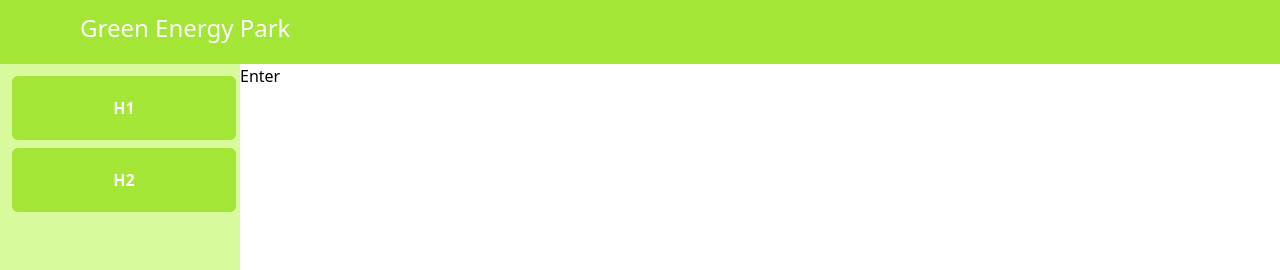
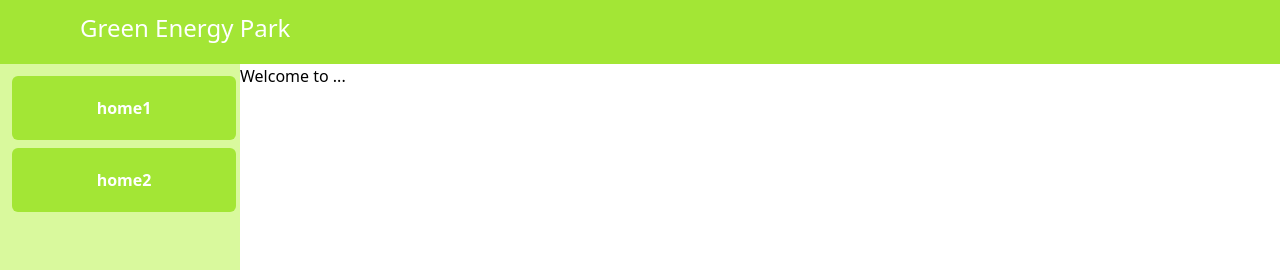
Before and after one commit to Yassmine2020/gep, a Next.js app: page / in a window 1280 px wide. Shown: the top 270 px of the page. Built offline with nearby package versions, Linux system fonts and the light colour scheme.

Commit message:
StaticHomePage

```diff
--- a/components/Layout.js
+++ b/components/Layout.js
@@ -5,10 +5,11 @@ export default function Layout(props) {
   return (
     <div>
       <Navbar />
-      <div className="flex">
-        <SideBar />
-        {props.children}
-      </div>
+      {/* <div className="flex"> */}
+      {/* <SideBar /> */}
+
+      {props.children}
+      {/* </div> */}
     </div>
   );
 }
--- a/components/SideBar.js
+++ b/components/SideBar.js
@@ -1,5 +1,6 @@
 import Button from './Button';
 import { useState } from 'react';
+
 const function1 = () => {
   console.log('Button clicked!');
 };
@@ -13,18 +14,19 @@ const function2 = () => {
 };
 
 const sidebarButtons = [
-  { button: 'H1', onClick: function1 },
-  { button: 'H2', onClick: function2 },
+  { id: 'H1', onClick: function1 },
+  { id: 'H2', onClick: function2 },
 ];
 
 export default function SideBar() {
+  // const [homeIndex, setHomeIndex] = useState('');
   return (
     <div className="bg-primary-200 min-h-screen w-60 flex flex-col">
       <div className="px-3 pt-3 pb-2 space-y-2 ">
         {sidebarButtons.map((buttonData, index) => (
           <Button
             key={index}
-            title={buttonData.button}
+            title={buttonData.id}
             onClick={buttonData.onClick}
           />
         ))}
--- /dev/null
+++ b/pages/home1.js
@@ -0,0 +1,3 @@
+export default function Home2() {
+  return <div>List of device from H1</div>;
+}
--- /dev/null
+++ b/pages/home2.js
@@ -0,0 +1,3 @@
+export default function Home2() {
+  return <div>List of device from H2</div>;
+}
--- a/pages/index.js
+++ b/pages/index.js
@@ -1,20 +1,40 @@
-const function1 = () => {
-  console.log('Button clicked!');
-};
-
-// const function1 = () => {
-//   return 'List of device from house 1';
-// };
-
-const function2 = () => {
-  console.log('Button clicked!');
-};
+import Button from '@/components/Button';
+import { useState } from 'react';
 
 const sidebarButtons = [
-  { button: 'H1', onClick: function1 },
-  { button: 'H2', onClick: function2 },
+  { text: 'home1', home: 1 },
+  { text: 'home2', home: 2 },
 ];
 
-export default function Content() {
-  return <div>Enter</div>;
+export default function HomeIndex() {
+  const [homeIndex, setHomeIndex] = useState(0);
+
+  function handleOnClick(homeName) {
+    setHomeIndex(homeName);
+  }
+
+  return (
+    <div className="flex">
+      {/* <SideBar /> */}
+      <div className="bg-primary-200 min-h-screen w-60 flex flex-col">
+        <div className="px-3 pt-3 pb-2 space-y-2 ">
+          {sidebarButtons.map((buttonData, index) => (
+            <Button
+              key={index}
+              title={buttonData.text}
+              onClick={() => handleOnClick(buttonData.home)}
+            />
+          ))}
+        </div>
+      </div>
+      {/* <SideBar /> */}
+
+
+      {homeIndex !== 0 ? (
+        <div>List of Devices from House H{homeIndex}</div>
+      ) : (
+        <div>Welcome to ...</div>
+      )}
+    </div>
+  );
 }
```
